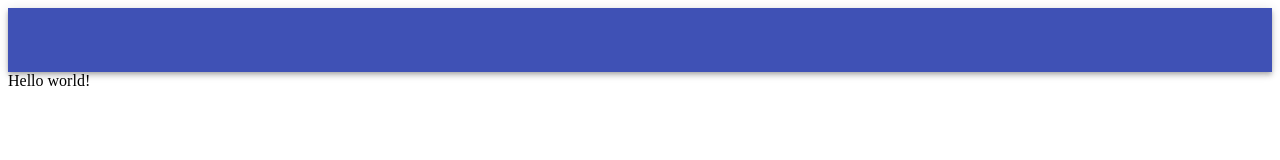
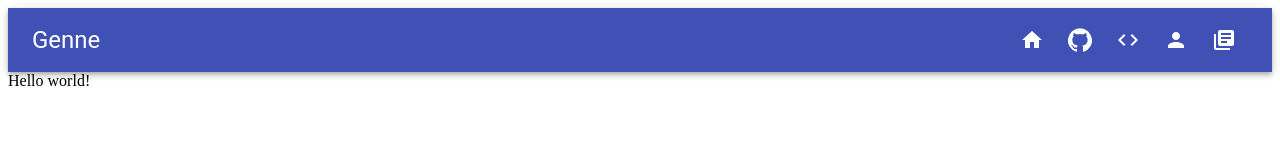
Before and after one commit to you-genie/GatsMe, a Gatsby site: page / in a window 1280 px wide. Built offline with nearby package versions, Linux system fonts and the light colour scheme; Gatsby itself is replaced by a stand-in of ours.

Commit message:
[#2] Added Header Icons, need to link - links

```diff
--- a/src/components/header.js
+++ b/src/components/header.js
@@ -1,12 +1,19 @@
 import React from "react"
-import {makeStyles} from "@material-ui/core"
+import { Icon, makeStyles } from "@material-ui/core"
 import AppBar from '@material-ui/core/AppBar'
 import Toolbar from '@material-ui/core/Toolbar'
 import Typography from '@material-ui/core/Typography'
 import IconButton from '@material-ui/core/IconButton'
-import HomeIcon from '@material-ui/icons/'
+import HomeIcon from '@material-ui/icons/Home'
+import GitHubIcon from '@material-ui/icons/GitHub'
+import CodeIcon from '@material-ui/icons/Code'
+import PersonIcon from '@material-ui/icons/Person'
+import LibraryBooksIcon from '@material-ui/icons/LibraryBooks'
 
 const useStyles = makeStyles((theme) => ({
+  title: {
+    flexGrow: 1,
+  },
   appBar: {
 
   },
@@ -16,7 +23,24 @@ export default function Header() {
   return (
     <AppBar position={"static"}>
       <Toolbar>
-
+        <Typography variant={"h5"} className={classes.title}>
+          Genne
+        </Typography>
+        <IconButton color={"inherit"}>
+          <HomeIcon />
+        </IconButton>
+        <IconButton color={"inherit"}>
+          <GitHubIcon />
+        </IconButton>
+        <IconButton color={"inherit"}>
+          <CodeIcon />
+        </IconButton>
+        <IconButton color={"inherit"}>
+          <PersonIcon />
+        </IconButton>
+        <IconButton color={"inherit"}>
+          <LibraryBooksIcon />
+        </IconButton>
       </Toolbar>
     </AppBar>
   )
```
